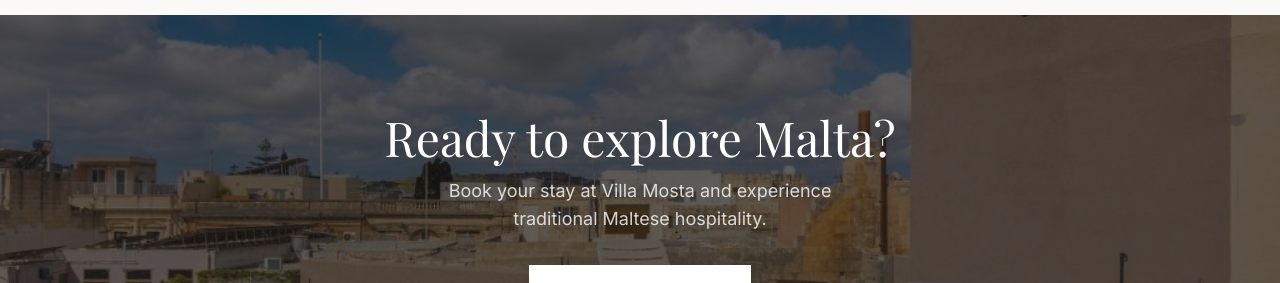
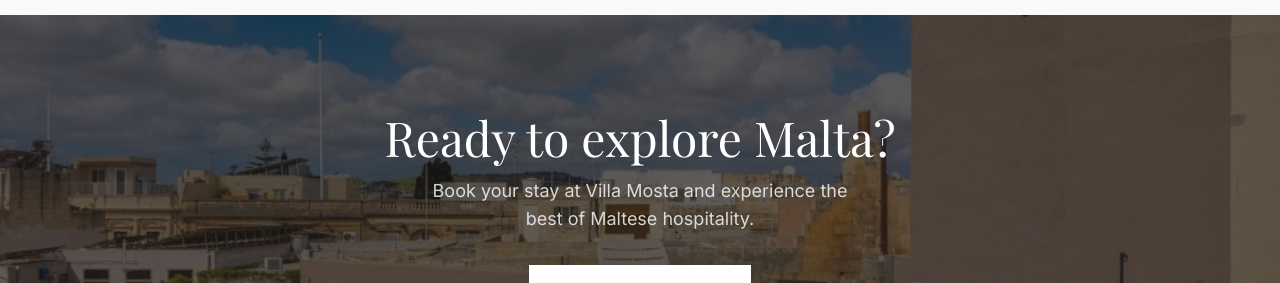
Before and after one commit to jonathan98678/VILLA_MOSTA_ANTIGRAVITY_FINAL, a Next.js app: page /location in a window 1280 px wide. Shown: the part 1951-2234 px from the top of the page. Built offline with nearby package versions, Linux system fonts and the light colour scheme.

Commit message:
Fix CTASection props in location page

```diff
--- a/src/app/location/page.tsx
+++ b/src/app/location/page.tsx
@@ -216,11 +216,10 @@
 
                 {/* CTA */}
                 <CTASection
-                    overline="PLAN YOUR VISIT"
                     title="Ready to explore Malta?"
-                    description="Book your stay at Villa Mosta and experience the best of Maltese hospitality."
-                    ctaText="Check Availability"
-                    ctaHref="/book"
+                    subtitle="Book your stay at Villa Mosta and experience the best of Maltese hospitality."
+                    buttonText="Check Availability"
+                    buttonHref="/book"
                 />
             </main>
             <Footer />
```
